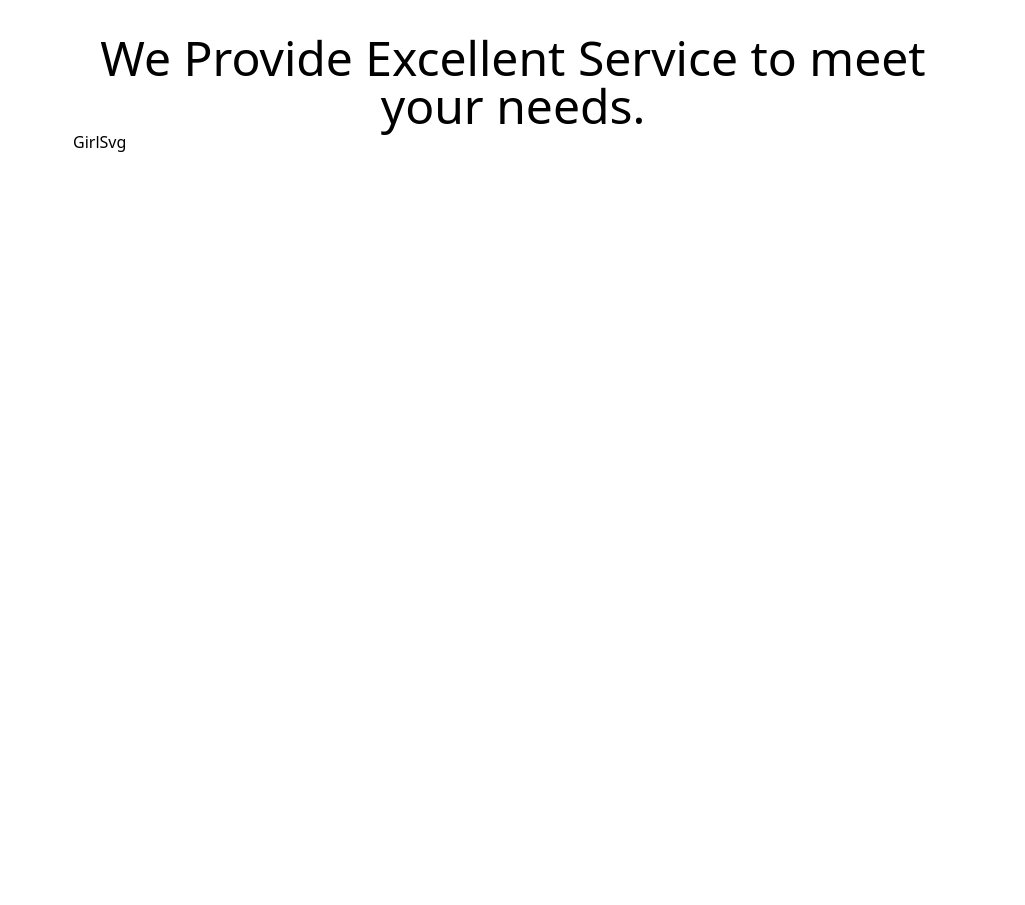
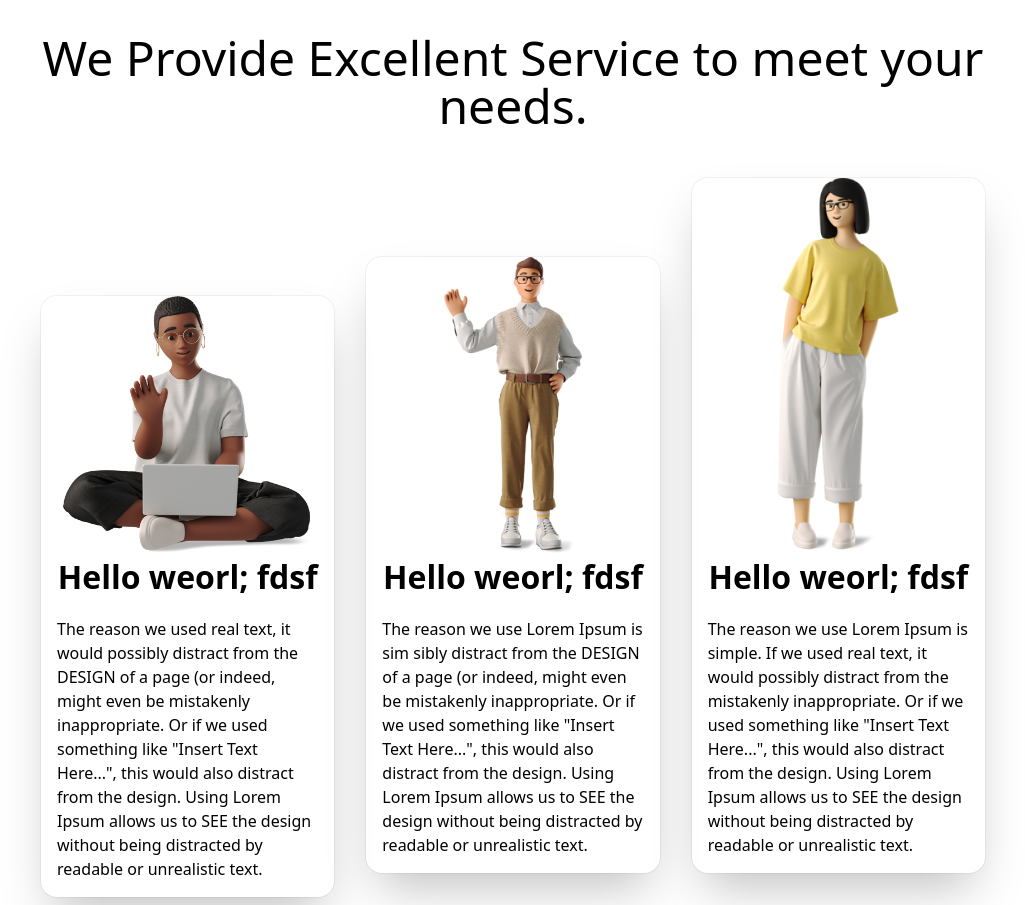
Before and after one commit to ashishjaswal2002/Shramik, a React (Vite) app: page / in a window 1280 px wide. Shown: the part 502-1407 px from the top of the page, without its empty margins (127-1152 px from the left). Before the commit the page ends 800 px from the top, so only its background shows below. Built offline with nearby package versions, Linux system fonts and the light colour scheme.

Commit message:
main section done

```diff
--- a/src/components/SectionOne.jsx
+++ b/src/components/SectionOne.jsx
@@ -1,25 +1,64 @@
-import React from 'react'
-import { GirlSvg } from '../shared/GirlSvg';
+
+import imageOne from '/src/assets/Girl.png'
+import imageTwo from "/src/assets/Man.png";
+import imageThree from '/src/assets/YoungWomen.png';
+
+const Illust  = [{
+
+  id:1,
+  heading:'Hello weorl; fdsf',
+  text:'The reason we  used real text, it would possibly distract from the DESIGN of a page (or indeed, might even be mistakenly inappropriate. Or if we used something like "Insert Text Here...", this would also distract from the design. Using Lorem Ipsum allows us to SEE the design without being distracted by readable or unrealistic text.',
+  image:imageOne
+},
+{
+id:2,
+heading:'Hello weorl; fdsf',
+text:'The reason we use Lorem Ipsum is sim sibly distract from the DESIGN of a page (or indeed, might even be mistakenly inappropriate. Or if we used something like "Insert Text Here...", this would also distract from the design. Using Lorem Ipsum allows us to SEE the design without being distracted by readable or unrealistic text.',
+image:imageTwo
+},
+{
+
+  id:3,
+  heading:'Hello weorl; fdsf',
+  text:'The reason we use Lorem Ipsum is simple. If we used real text, it would possibly distract from the mistakenly inappropriate. Or if we used something like "Insert Text Here...", this would also distract from the design. Using Lorem Ipsum allows us to SEE the design without being distracted by readable or unrealistic text.',
+   image:imageThree
+
+}
+
+
+
+
+];
 
 
 export const SectionOne = () => {
   return (
     <>
 
-    <div className='mt-7'>
+    <div className='mt-7 '>
         <h2 className='text-center text-3xl sm:text-5xl'>We Provide Excellent Service to meet your needs.</h2>
-      <GirlSvg/>
-
-    <div className='grid grid-cols-1 '>
 
 
+    <ul className='grid gird-cols-2 md:grid-cols-3 gap-8 mt-12  items-baseline '>
 
-        <div>
+     {Illust.map((ills)=>(
 
+       <li key={ills.id} className=' max-w-[450px] mx-auto shadow-2xl ring-1 ring-gray-900/5 rounded-2xl '>
+         <div className=' '>
+
+        <img src={ills.image} alt={ills.text} className='w-[250px] mx-auto' />
+        <h1 className='font-bold  text-[2rem] text-center'>{ills.heading}</h1>
+        <div className=' p-4 '>
+
+        <p>{ills.text}</p>
         </div>
+      </div>
+      </li>
+     ))}
+
+     </ul>
 
 
-    </div>
     </div>
     </>
   )
--- a/src/index.css
+++ b/src/index.css
@@ -9,8 +9,9 @@ body{
     padding: 0;
     list-style: none;
 
-    overflow: hidden;
 
+
+    min-height: 100vh;
 
 
 
--- a/src/pages/HomePage.jsx
+++ b/src/pages/HomePage.jsx
@@ -1,24 +1,7 @@
 import React from "react";
-import { NavLink } from "react-router-dom";
-import { useState } from "react";
+
 import { SectionOne } from "../components/SectionOne";
 
-import imageOne from '/src/assets/Girl.png'
-import imageTwo from "/src/assets/Man.png";
-
-const Illust  = [{
-
-  id:1,
-  text:'Dummy text for the section with the given id',
-  image:imageOne
-},
-{
-id:2,
-text:'Dummy text for the section with the given id 2',
-image:imageTwo
-}
-
-]
 
 
 
@@ -62,13 +45,13 @@ export const HomePage = () => {
 
       </div>
         </section>
-        <main className=" p-2 max-w-4xl
+        <section className=" p-2 max-w-[960px]
           mx-auto">
  <SectionOne/>
 
 
 
-        </main>
+        </section>
     </>
   );
 };
--- a/src/shared/GirlSvg.jsx
+++ /dev/null
@@ -1,7 +0,0 @@
-import React from 'react'
-
-export const GirlSvg = () => {
-  return (
-    <div>GirlSvg</div>
-  )
-}
--- a/src/shared/Navbar.jsx
+++ /dev/null
@@ -1,42 +0,0 @@
-import { useState } from "react";
-import { NavLink } from "react-router-dom";
-
-const Navbar = () => {
-  const [isOpen, setIsOpen] = useState(false);
-
-  const toggleMenu = () => {
-    setIsOpen(!isOpen);
-  };
-
-  return (
-    <>
-    <header className="flex flex-wrap sm:justify-start sm:flex-nowrap w-full bg-gray-800 text-sm py-4 dark:bg-white">
-      <nav className="max-w-[85rem] w-full mx-auto px-4 sm:flex sm:items-center sm:justify-between" aria-label="Global">
-        <div class="flex items-center justify-between">
-          <a class="flex-none text-xl font-semibold text-white dark:text-gray-800" href="#">Brand</a>
-          <div class="sm:hidden">
-            <button type="button" class="hs-collapse-toggle p-2 inline-flex justify-center items-center gap-2 rounded-md border border-gray-700 font-medium bg-gray-800 text-gray-400 shadow-sm align-middle hover:bg-gray-700/[.25] focus:outline-none focus:ring-2 focus:ring-offset-2 focus:ring-offset-gray-800 focus:ring-blue-600 transition-all text-sm dark:bg-gray-800 dark:hover:bg-slate-800 dark:border-gray-700 dark:text-gray-400 dark:hover:text-white dark:focus:ring-offset-gray-800" data-hs-collapse="#navbar-dark" aria-controls="navbar-dark" aria-label="Toggle navigation">
-              <svg class="hs-collapse-open:hidden w-4 h-4" width="16" height="16" fill="currentColor" viewBox="0 0 16 16">
-                <path fill-rule="evenodd" d="M2.5 12a.5.5 0 0 1 .5-.5h10a.5.5 0 0 1 0 1H3a.5.5 0 0 1-.5-.5zm0-4a.5.5 0 0 1 .5-.5h10a.5.5 0 0 1 0 1H3a.5.5 0 0 1-.5-.5zm0-4a.5.5 0 0 1 .5-.5h10a.5.5 0 0 1 0 1H3a.5.5 0 0 1-.5-.5z" />
-              </svg>
-              <svg class="hs-collapse-open:block hidden w-4 h-4" width="16" height="16" fill="currentColor" viewBox="0 0 16 16">
-                <path d="M4.646 4.646a.5.5 0 0 1 .708 0L8 7.293l2.646-2.647a.5.5 0 0 1 .708.708L8.707 8l2.647 2.646a.5.5 0 0 1-.708.708L8 8.707l-2.646 2.647a.5.5 0 0 1-.708-.708L7.293 8 4.646 5.354a.5.5 0 0 1 0-.708z" />
-              </svg>
-            </button>
-          </div>
-        </div>
-        <div id="navbar-dark" class="hs-collapse hidden overflow-hidden transition-all duration-300 basis-full grow sm:block">
-          <div class="flex flex-col gap-5 mt-5 sm:flex-row sm:items-center sm:justify-end sm:mt-0 sm:pl-5">
-            <a class="font-medium text-blue-500" href="#" aria-current="page">Landing</a>
-            <a class="font-medium text-gray-400 hover:text-gray-500 dark:text-gray-500 dark:hover:text-gray-400" href="#">Account</a>
-            <a class="font-medium text-gray-400 hover:text-gray-500 dark:text-gray-500 dark:hover:text-gray-400" href="#">Work</a>
-            <a class="font-medium text-gray-400 hover:text-gray-500 dark:text-gray-500 dark:hover:text-gray-400" href="#">Blog</a>
-          </div>
-        </div>
-      </nav>
-    </header>
-  </>
-  );
-};
-
-export default Navbar;
```
Also changed, not shown: src/assets/YoungWomen.png (added).
